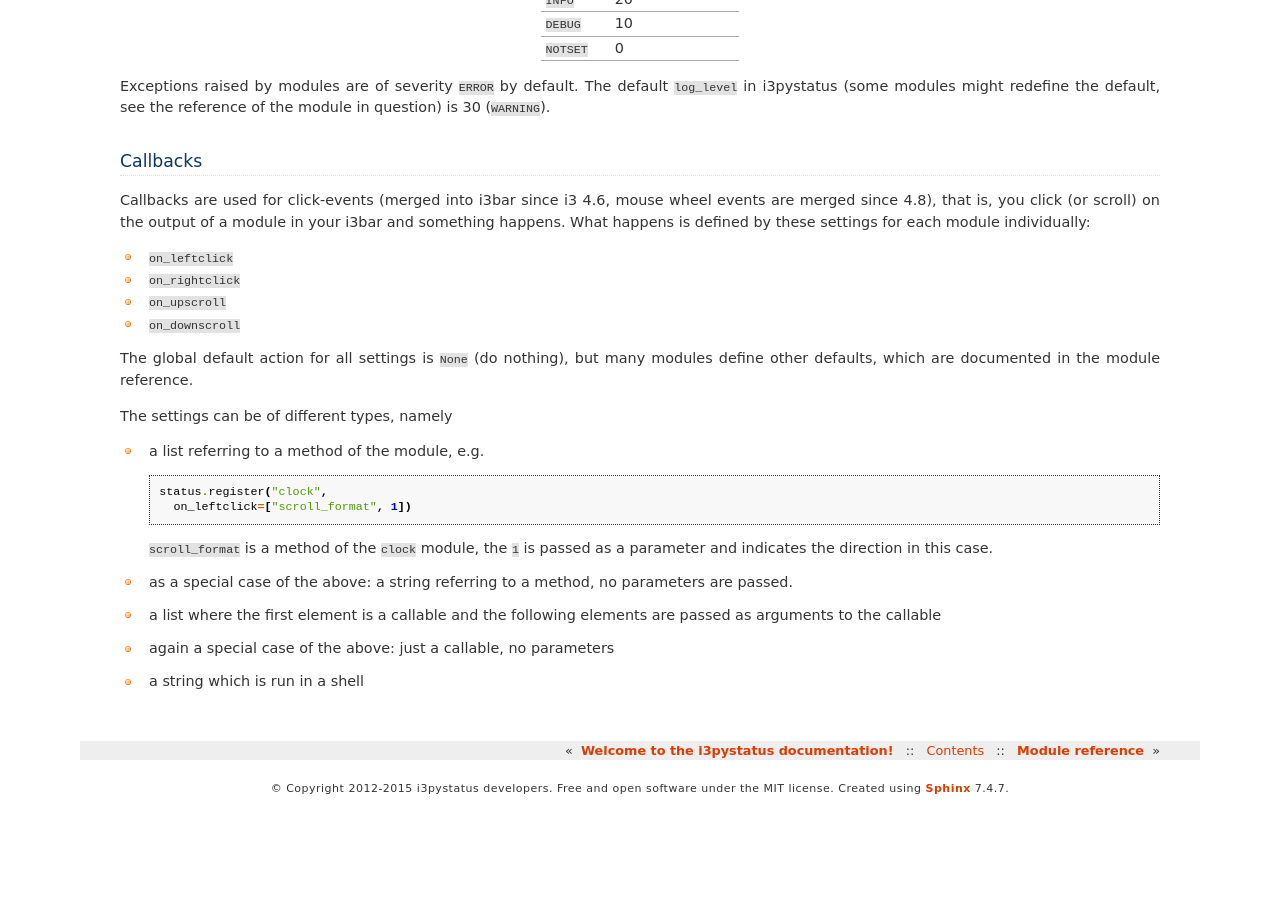
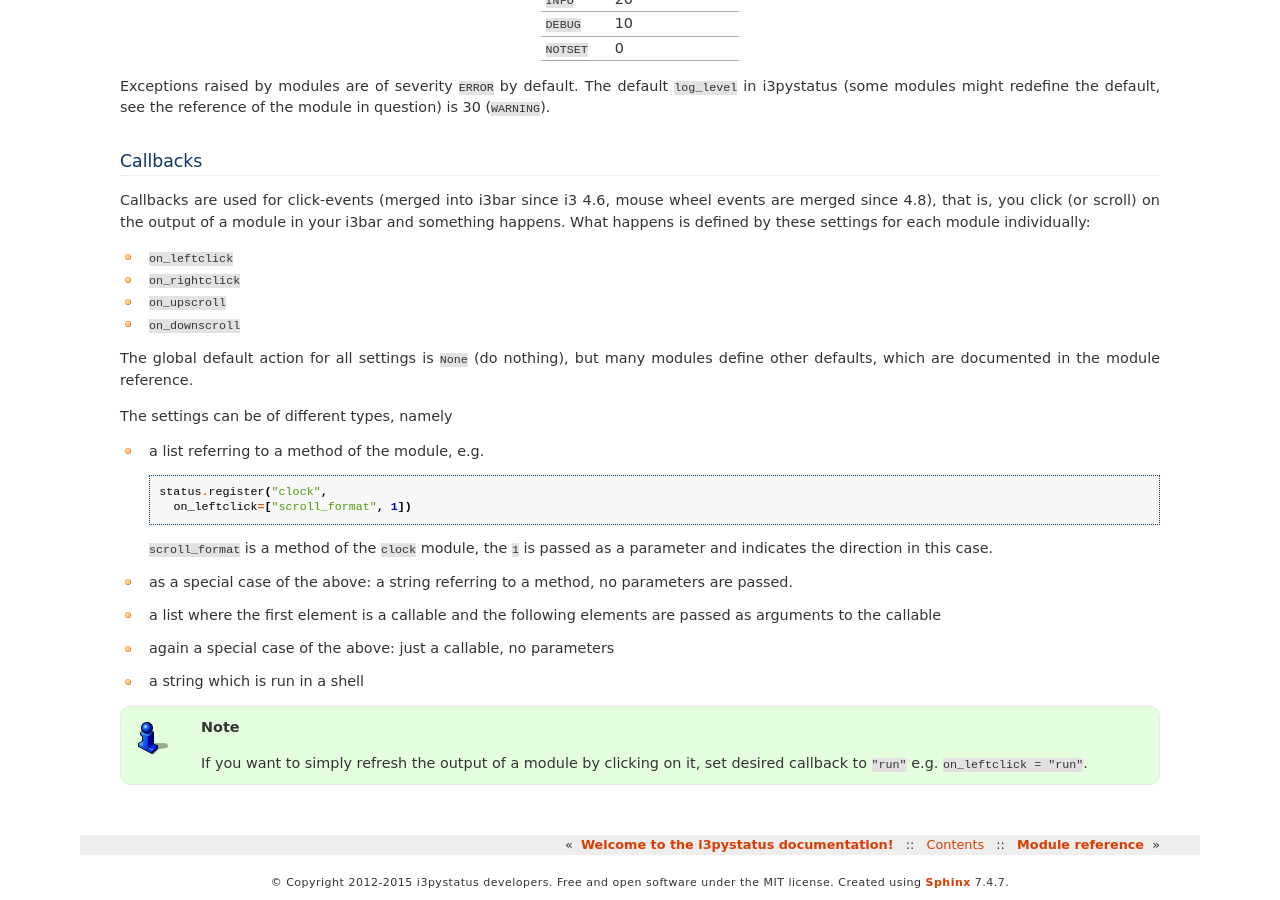
Before and after one commit to enkore/i3pystatus, a Sphinx documentation site: the page built from docs/configuration.rst, in a window 1280 px wide and 900 px high, scrolled down 3623 px. Built offline with Sphinx 7.4.7, drawn with Linux system fonts in a browser that asks for light colours; before the commit the page ends 4428 px from its top, so only the background shows below that.

Commit message:
Added a note about refreshing to Callback section of docs.

```diff
--- a/docs/configuration.rst
+++ b/docs/configuration.rst
@@ -298,3 +298,6 @@ The settings can be of different types, namely
   elements are passed as arguments to the callable
 - again a special case of the above: just a callable, no parameters
 - a string which is run in a shell
+
+.. note:: If you want to simply refresh the output of a module by clicking on
+  it, set desired callback to ``"run"`` e.g. ``on_leftclick = "run"``.
```
